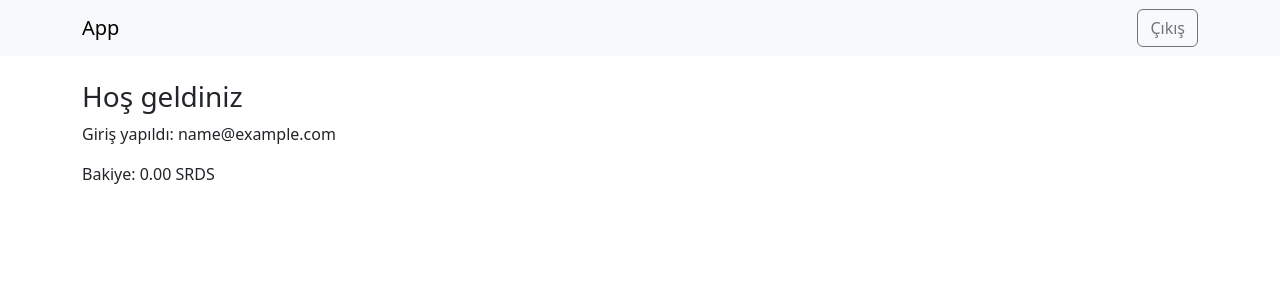
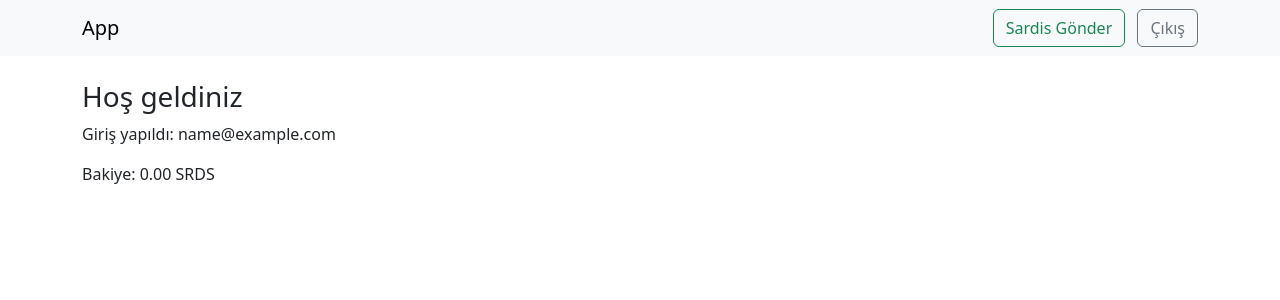
Before and after one commit to ardagencer1206/wallet, a Flask app: page / in a window 1280 px wide. Shown: the top 300 px of the page. Run offline with Flask 3, Linux system fonts and the light colour scheme; the visitor is signed in with stand-in values (Sample User, id 1).

Commit message:
Update base.html

```diff
--- a/templates/base.html
+++ b/templates/base.html
@@ -12,6 +12,7 @@
         <a class="navbar-brand" href="{{ url_for('home') }}">App</a>
         <div class="ms-auto">
           {% if current_user.is_authenticated %}
+            <a class="btn btn-outline-success me-2" href="{{ url_for('transfer') }}">Sardis Gönder</a>
             <a class="btn btn-outline-secondary" href="{{ url_for('logout') }}">Çıkış</a>
           {% else %}
             <a class="btn btn-outline-primary me-2" href="{{ url_for('login') }}">Giriş</a>
```
